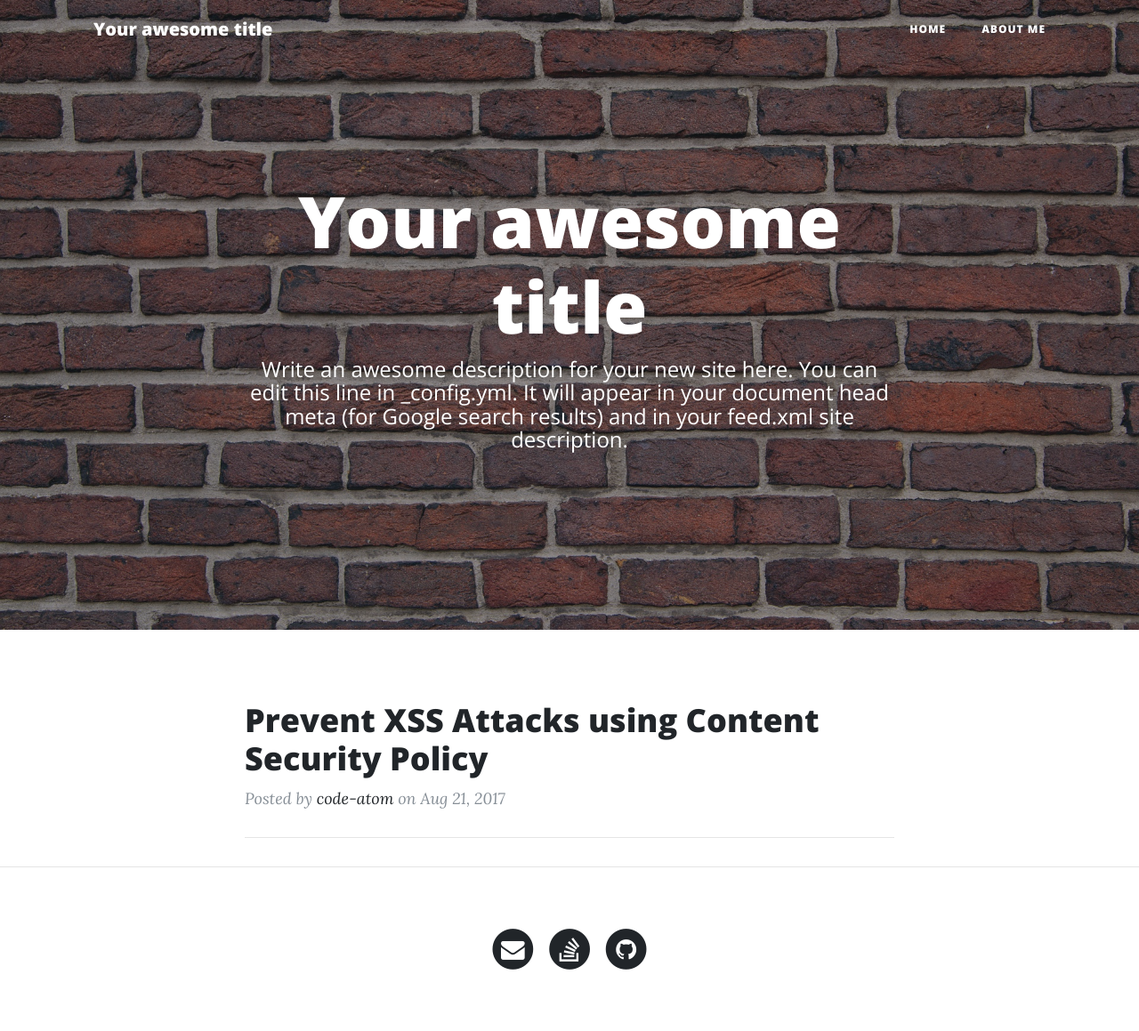
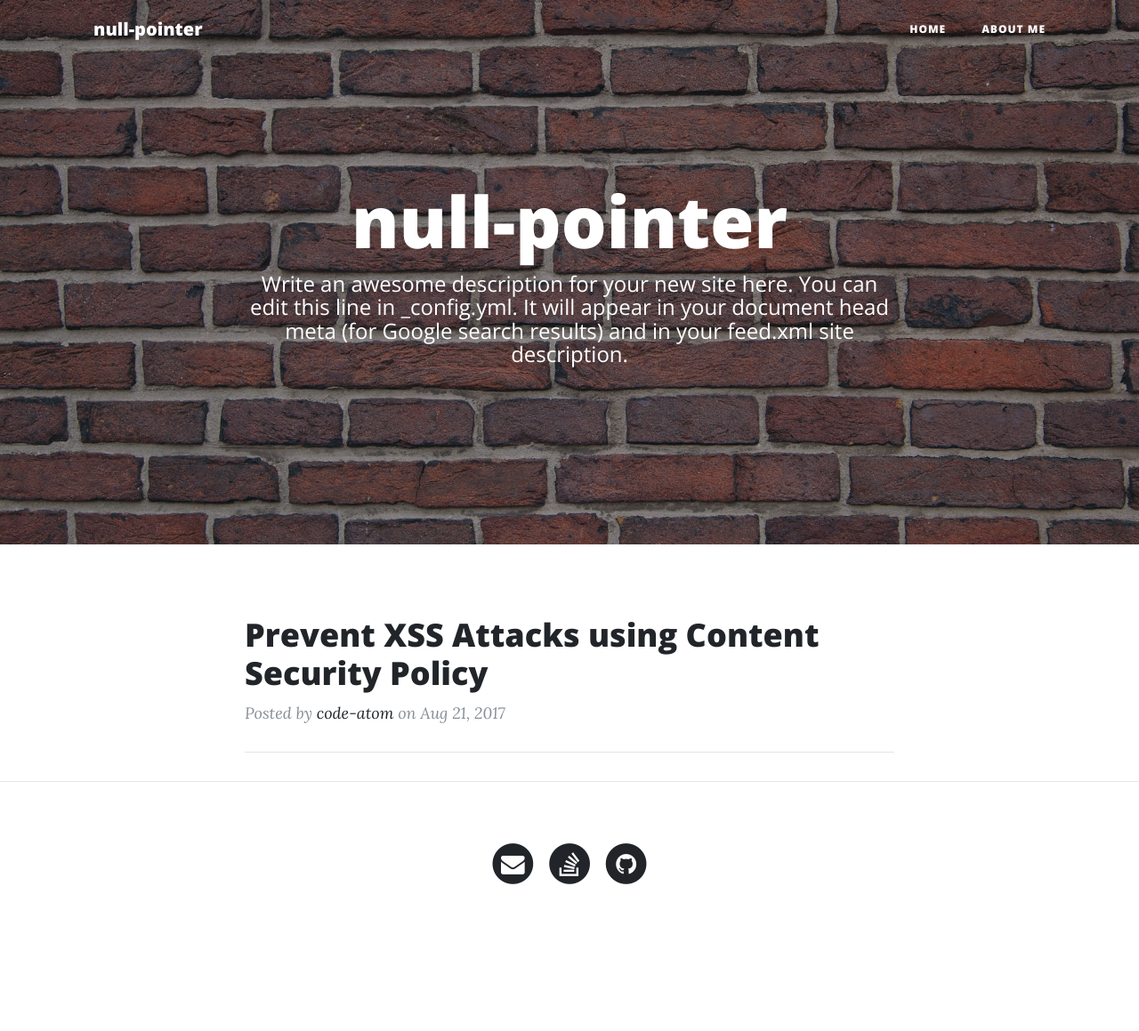
Before and after one commit to code-atom/code-atom.github.io, a Jekyll site: the page built from index.md, in a window 1280 px wide. Shown: the whole page at 89% size. Built offline with Jekyll 4.4.1, drawn with Linux system fonts in a browser that asks for light colours; after the commit the page ends 1063 px from its top, so only the background shows below that.

Commit message:
Updated Config

```diff
--- a/_config.yml
+++ b/_config.yml
@@ -1,6 +1,6 @@
 ---
-title: Your awesome title
-timezone: UTC
+title: null-pointer
+timezone: Asia/Kolkata
 collections:
   posts:
     title: Posts
@@ -14,7 +14,7 @@ defaultbackground: "/assets/images/backdrop.jpg"
 description: Write an awesome description for your new site here. You can edit this
   line in _config.yml. It will appear in your document head meta (for Google search
   results) and in your feed.xml site description.
-url: ''
+url:
 github_username: code-atom
 markdown: kramdown
 theme: minima
```
